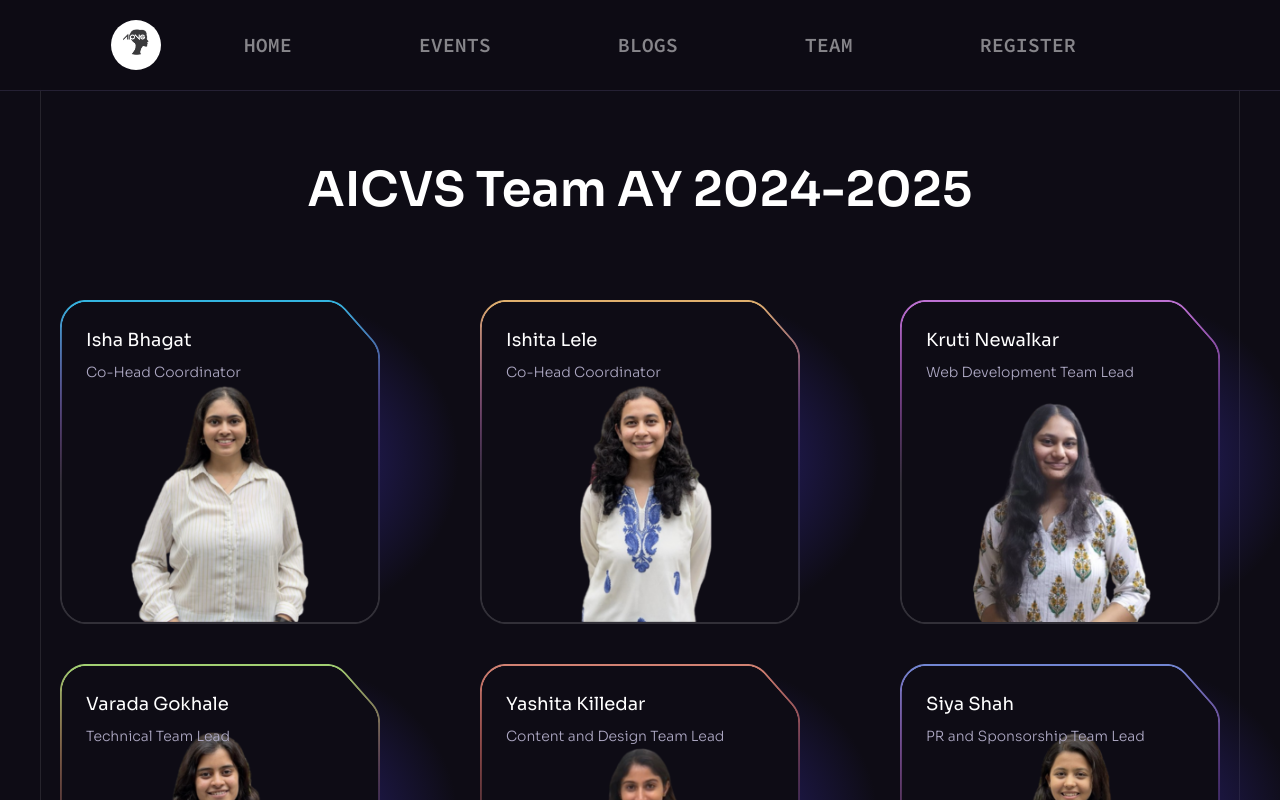
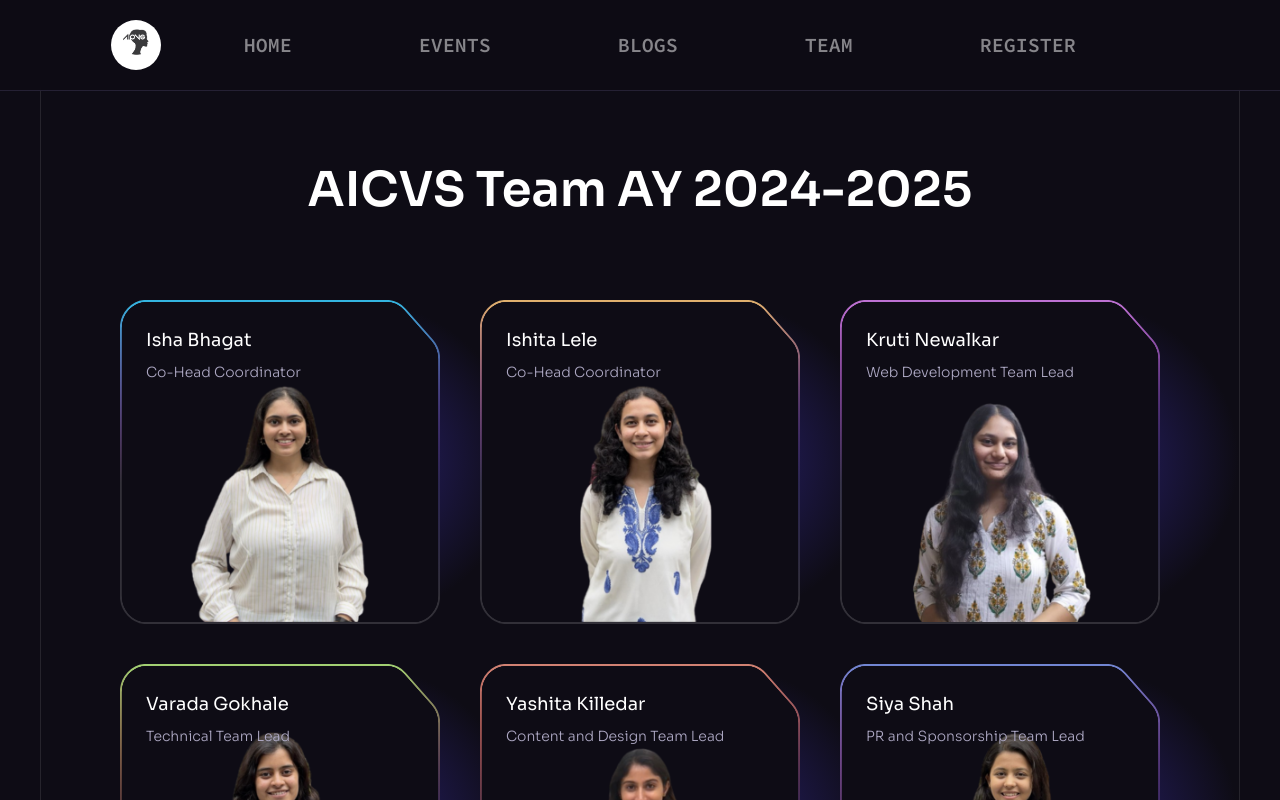
Before and after one commit to aicvs-cummins/AICVS-Website-2024, a React (Vite) app: page /team in a window 1280 px wide. Shown: the top 800 px of the page. Built offline with nearby package versions, Linux system fonts and the light colour scheme.

Commit message:
Update Team.jsx

```diff
--- a/src/components/Team.jsx
+++ b/src/components/Team.jsx
@@ -19,7 +19,7 @@
         />
 
         {/* First set of cards */}
-        <div className="flex flex-wrap justify-between gap-10 mb-6">
+        <div className="flex flex-wrap justify-center gap-10 mb-6">
           {firstHalf.map((item) => (
             <div
               className="block relative p-0.5 bg-no-repeat bg-[length:100%_100%] max-w-full w-[12rem] md:w-[20rem]"
```
